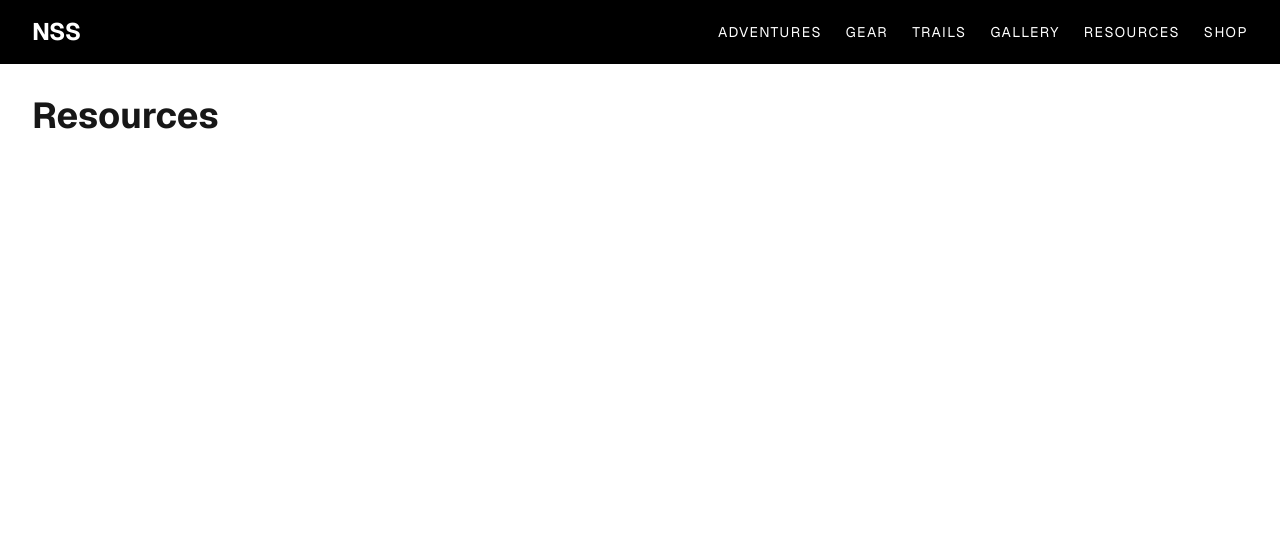
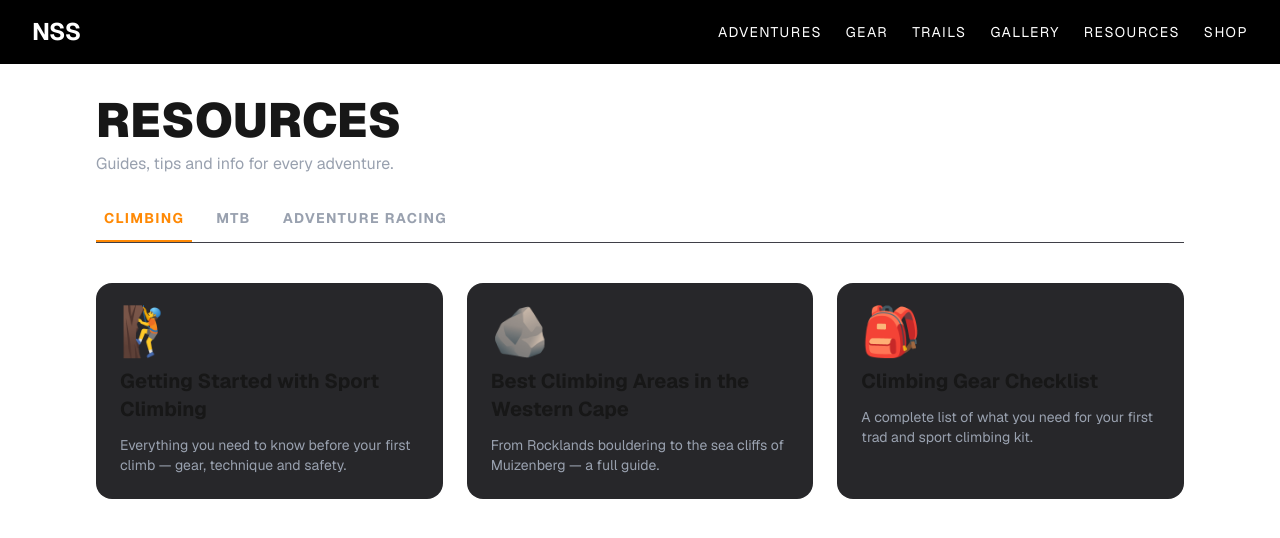
Before and after one commit to CyleKnoren/never-stand-still, a Next.js app: page /resources in a window 1280 px wide. Shown: the top 538 px of the page. Built offline with nearby package versions, Linux system fonts and the light colour scheme.

Commit message:
built resources page with climbing MTB and adventure racing tabs

```diff
--- a/src/app/resources/page.js
+++ b/src/app/resources/page.js
@@ -1,7 +1,106 @@
+'use client'
+import { useState } from 'react'
+
+const resources = {
+  Climbing: [
+    {
+      id: 1,
+      title: "Getting Started with Sport Climbing",
+      description: "Everything you need to know before your first climb — gear, technique and safety.",
+      icon: "🧗"
+    },
+    {
+      id: 2,
+      title: "Best Climbing Areas in the Western Cape",
+      description: "From Rocklands bouldering to the sea cliffs of Muizenberg — a full guide.",
+      icon: "🪨"
+    },
+    {
+      id: 3,
+      title: "Climbing Gear Checklist",
+      description: "A complete list of what you need for your first trad and sport climbing kit.",
+      icon: "🎒"
+    },
+  ],
+  MTB: [
+    {
+      id: 1,
+      title: "Best MTB Trails in Cape Town",
+      description: "From Tokai to Jonkershoek — the best mountain biking the Western Cape has to offer.",
+      icon: "🚵"
+    },
+    {
+      id: 2,
+      title: "MTB Maintenance Basics",
+      description: "Keep your bike trail-ready with these essential maintenance tips.",
+      icon: "🔧"
+    },
+    {
+      id: 3,
+      title: "Choosing Your First Trail Bike",
+      description: "Hardtail vs full suspension — what to look for when buying your first MTB.",
+      icon: "🚲"
+    },
+  ],
+  'Adventure Racing': [
+    {
+      id: 1,
+      title: "What is Adventure Racing?",
+      description: "A beginner's guide to multi discipline racing — running, paddling, navigation and more.",
+      icon: "🏁"
+    },
+    {
+      id: 2,
+      title: "Training for Your First AR Event",
+      description: "How to build the fitness and skills needed to complete your first adventure race.",
+      icon: "💪"
+    },
+    {
+      id: 3,
+      title: "Essential Navigation Skills",
+      description: "Map and compass basics every adventure racer needs to know.",
+      icon: "🧭"
+    },
+  ],
+}
+
+const tabs = ["Climbing", "MTB", "Adventure Racing"]
+
 export default function Resources() {
+  const [activeTab, setActiveTab] = useState("Climbing")
+
   return (
-    <div className="p-8">
-      <h1 className="text-4xl font-bold">Resources</h1>
+    <div className="p-8 max-w-6xl mx-auto">
+      <h1 className="text-5xl font-black uppercase mb-2">Resources</h1>
+      <p className="text-gray-400 mb-8">Guides, tips and info for every adventure.</p>
+
+      {/* Tabs */}
+      <div className="flex gap-4 mb-10 border-b border-zinc-700">
+        {tabs.map((tab) => (
+          <button
+            key={tab}
+            onClick={() => setActiveTab(tab)}
+            className={`pb-3 px-2 text-sm font-bold uppercase tracking-widest transition border-b-2 ${
+              activeTab === tab
+                ? 'border-orange-400 text-orange-400'
+                : 'border-transparent text-gray-400 hover:text-white'
+            }`}
+          >
+            {tab}
+          </button>
+        ))}
+      </div>
+
+      {/* Resource Cards */}
+      <div className="grid grid-cols-1 md:grid-cols-2 lg:grid-cols-3 gap-6">
+        {resources[activeTab].map((item) => (
+          <div key={item.id} className="bg-zinc-800 rounded-2xl p-6 flex flex-col gap-3 hover:bg-zinc-700 transition">
+            <div className="text-5xl">{item.icon}</div>
+            <h2 className="text-xl font-bold">{item.title}</h2>
+            <p className="text-gray-400 text-sm">{item.description}</p>
+          </div>
+        ))}
+      </div>
     </div>
   )
 }
```
